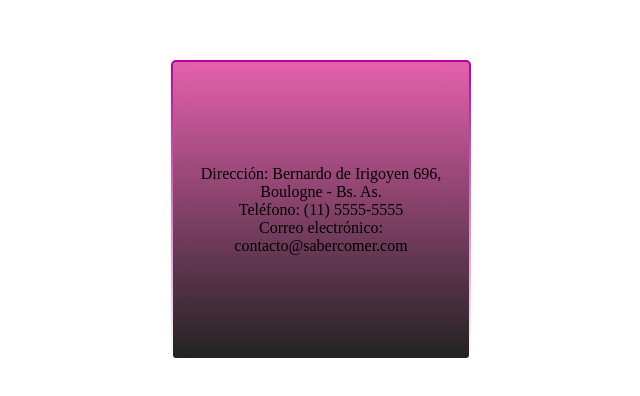
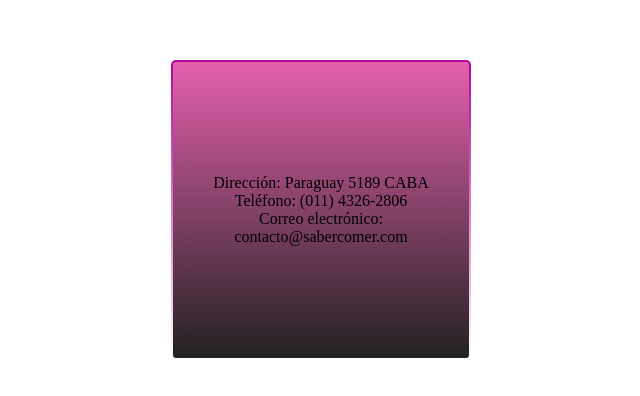
Before and after one commit to cbruna/sabercomer_old, a plain HTML site: page pages/contacto.html in a window 1280 px wide. Shown: the part 190-586 px from the top of the page, without its empty margins (319-959 px from the left). Drawn offline with Linux system fonts and the light colour scheme.

Commit message:
cambiada página de contactos

```diff
--- a/pages/contacto.html
+++ b/pages/contacto.html
@@ -40,8 +40,8 @@
 <body>
 
     <section class="padre">
-        <p>Dirección: Bernardo de Irigoyen 696, Boulogne - Bs. As.</p>
-        <p>Teléfono: (11) 5555-5555</p>
+        <p>Dirección: Paraguay 5189 CABA</p>
+        <p>Teléfono: (011) 4326-2806</p>
         <p>Correo electrónico:  contacto@sabercomer.com</p>
     </section>
 
```
